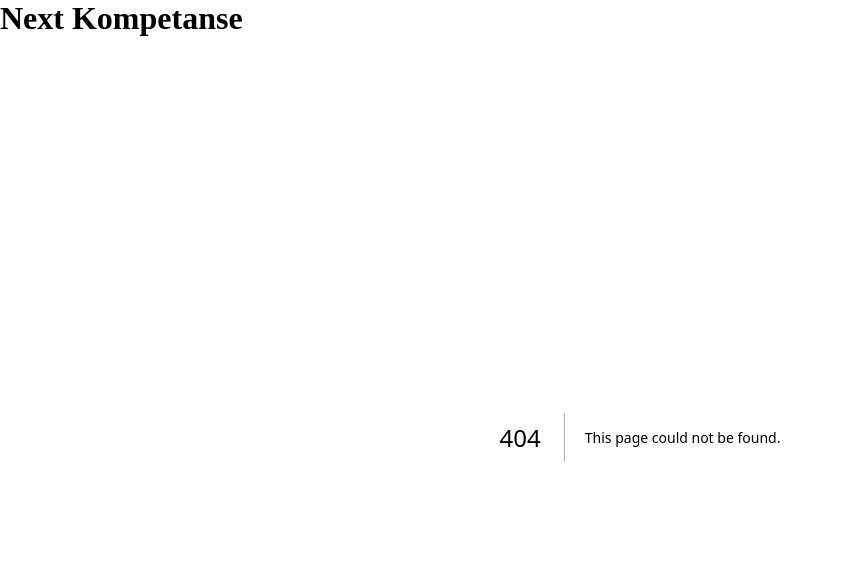
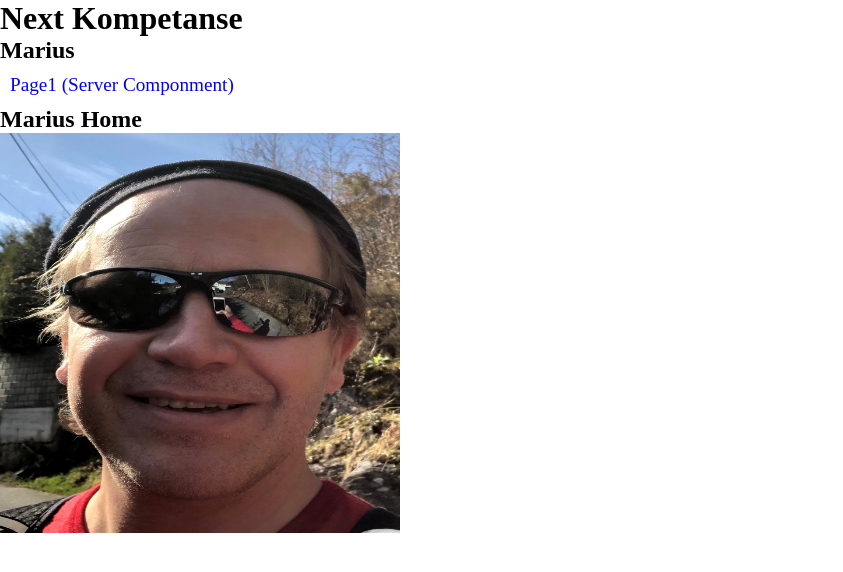
Before and after one commit to fhi-beta/Fhi.Kompetanse.Next, a Next.js app: page /matm in a window 1280 px wide. Before the commit this address had no page. Shown: the top 572 px of the page, without its empty margins (0-843 px from the left). Built offline with nearby package versions, Linux system fonts and the light colour scheme.

Commit message:
la til min side

```diff
--- /dev/null
+++ b/app/matm/layout.js
@@ -0,0 +1,21 @@
+import Link from 'next/link'
+
+export default function MariusLayout({ children }) {
+    return (
+        <>
+            <h2><Link href="/matm">Marius</Link> </h2>
+
+            <nav style={{ fontSize: '1.2em', color: 'Blue' }}   >
+                <ul style={{ display: 'inline-block', margin: '10px' }}>
+                    <Link href="matm/page1">Page1 (Server Componment) </Link>
+                </ul>
+
+            </nav>
+
+            {children}
+
+        </>
+
+
+    )
+}
--- /dev/null
+++ b/app/matm/page.js
@@ -0,0 +1,26 @@
+import Image from 'next/image'
+import Link from 'next/link'
+
+
+export const metadata = {
+    title: 'Marius sider'
+}
+
+export default function MariusHome() {
+    return (
+        <>
+            <h2>Marius Home</h2>
+            <div style={{ display: 'grid' }}>
+
+
+            </div>
+
+            <Image
+                src="/matm.jpg"
+                width={400}
+                height={400}
+                alt="Picture of the author"
+            />
+        </>
+    )
+}
--- a/app/page.js
+++ b/app/page.js
@@ -8,6 +8,7 @@ export default function Home() {
       <h2><Link href="/jaei">Jan</Link> </h2>
       <h2><Link href="/elin">Elin</Link></h2>
       {/* Legg til din root link her  */}
+      <h2><Link href="/matm">Marius</Link></h2>
       <h2><Link href="/jaei">Jan2</Link></h2>
       <h2><Link href="/dawe">Damian</Link></h2>
       <h2><Link href="/tgje">Torbjørn</Link></h2>
```
Also changed, not shown: app/matm/page1/page.js (added, +29 -0 lines), public/matm.jpg (added).
